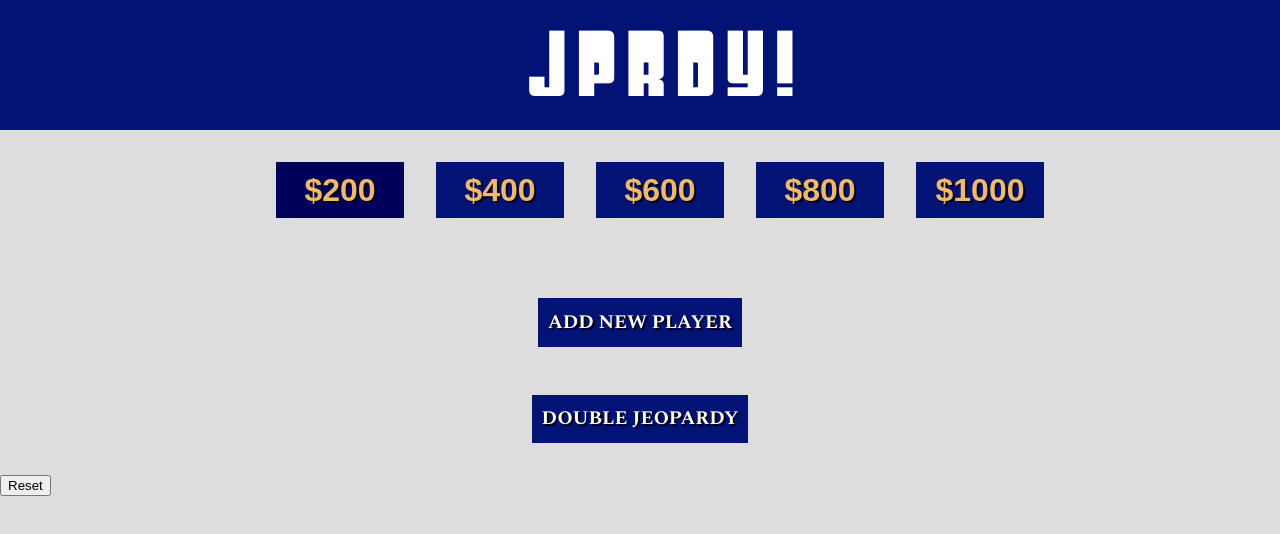
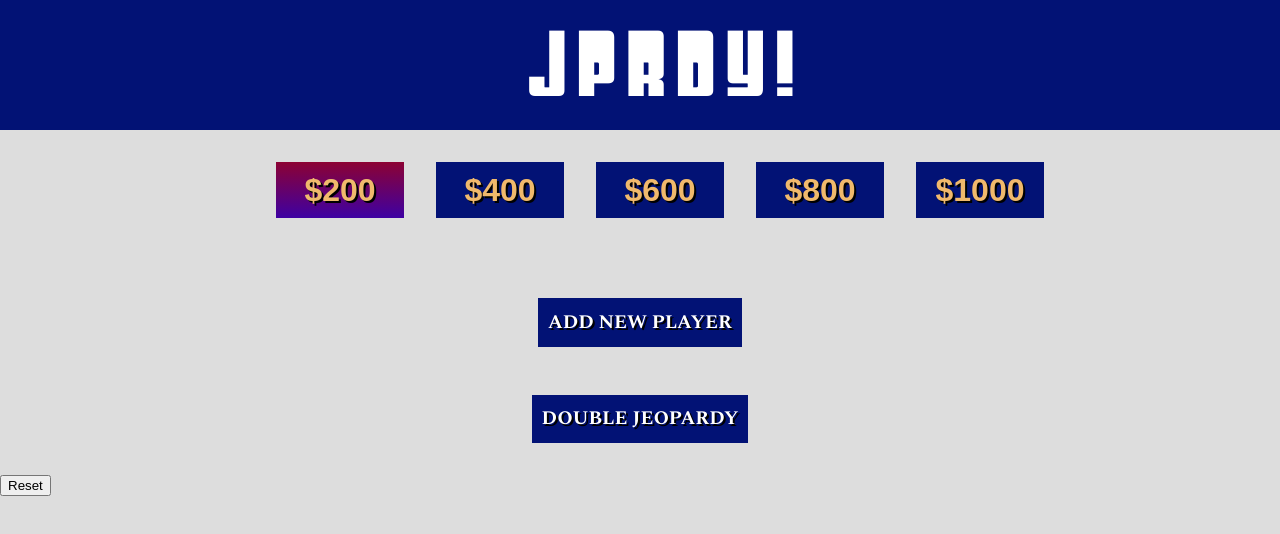
Before and after one commit to pbzona/jprdy, a React (Create React App) app: page / in a window 1280 px wide. In both pictures the pointer is over the button 340 px from the left and 190 px from the top of the page. Shown: the top 534 px of the page. Built offline with nearby package versions, Linux system fonts and the light colour scheme.

Commit message:
More reasonable hover for score button background

```diff
--- a/src/styles/ScoreButton.css
+++ b/src/styles/ScoreButton.css
@@ -15,14 +15,10 @@
 }
 
 .score-button:hover {
-	background: #00005C;
+	background-image: linear-gradient(to bottom, #8C0233, #3E01A3);
 	cursor: pointer;
 }
 
 .activeButton {
 	background-image: linear-gradient(to bottom, #8C0233, #3E01A3);
 }
-
-.activeButton:hover {
-	background-image: linear-gradient(to bottom, #8C0233, #3E01A3);
-}
```
